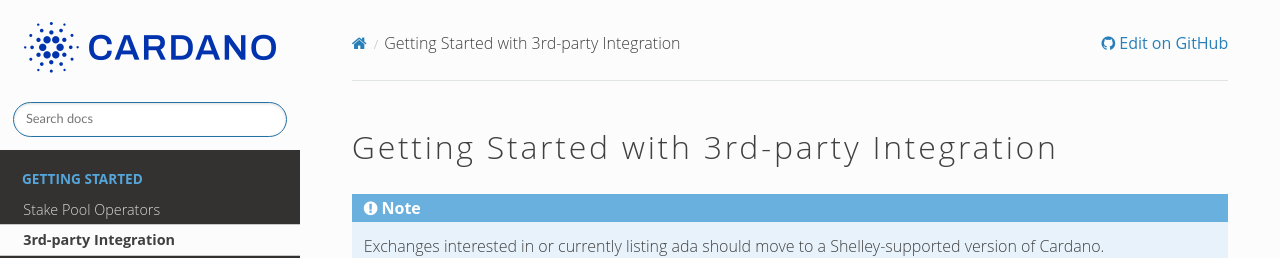
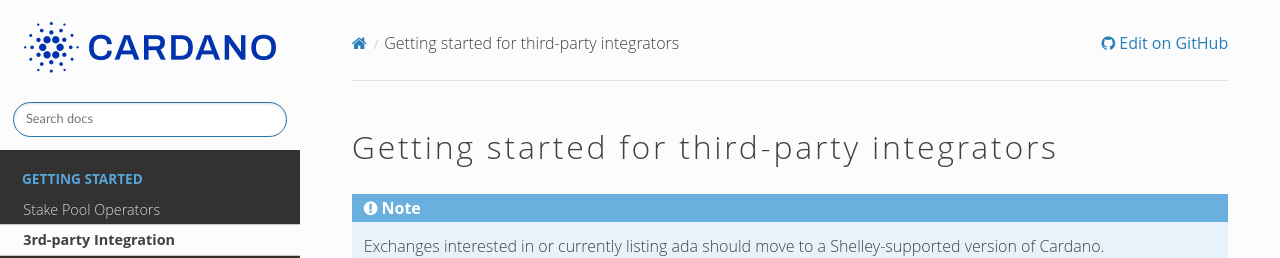
Before and after one commit to input-output-hk/technical-docs, a Sphinx documentation site: the page built from source/getting-started/3rd-party-integration/index.rst, in a window 1280 px wide and 1374 px high. Shown: the top 258 px of the window. Built offline with Sphinx 7.4.7 and the Read the Docs theme 2.0.0, drawn with Linux system fonts in a browser that asks for light colours; pages that are not in the unit, such as notebooks, are missing from menus.

Commit message:
Update index.rst

```diff
--- a/source/getting-started/3rd-party-integration/index.rst
+++ b/source/getting-started/3rd-party-integration/index.rst
@@ -1,4 +1,4 @@
-Getting Started with 3rd-party Integration
+Getting started for third-party integrators
 ==========================================
 
 .. note::
```
